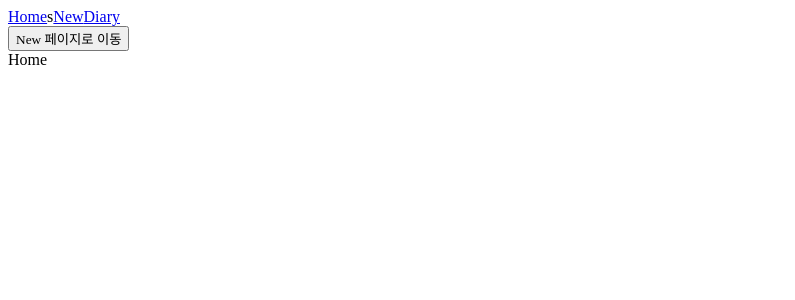
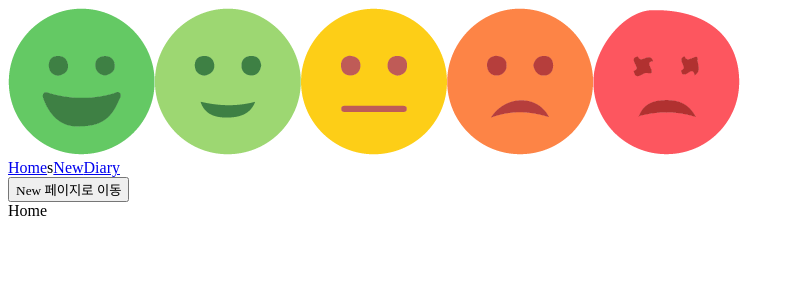
Before and after one commit to clyde-yoon/-Emotional-diary, a React (Vite) app: page / in a window 1280 px wide. Shown: the top 300 px of the page, without its empty margins (0-795 px from the left). Built offline with nearby package versions, Linux system fonts and the light colour scheme; a web font is replaced by a local one.

Commit message:
이미지 최적화

```diff
--- a/src/App.jsx
+++ b/src/App.jsx
@@ -5,6 +5,12 @@ import Home from './pages/Home'
 import New from './pages/New'
 import NotFound from './pages/Notfound'
 import { Routes, Route, Link, useNavigate } from 'react-router-dom'
+import emotion1 from './assets/emotion1.png'
+import emotion2 from './assets/emotion2.png'
+import emotion3 from './assets/emotion3.png'
+import emotion4 from './assets/emotion4.png'
+import emotion5 from './assets/emotion5.png'
+
 function App() {
   const nav = useNavigate();
 
@@ -13,6 +19,13 @@ function App() {
   }
   return (
     <>
+    <div>
+      <img src={emotion1} alt="" />
+      <img src={emotion2} alt="" />
+      <img src={emotion3} alt="" />
+      <img src={emotion4} alt="" />
+      <img src={emotion5} alt="" />
+    </div>
     <div>
       <Link to={'/'}>Home</Link>s
       <Link to={'/new'}>New</Link>
```
